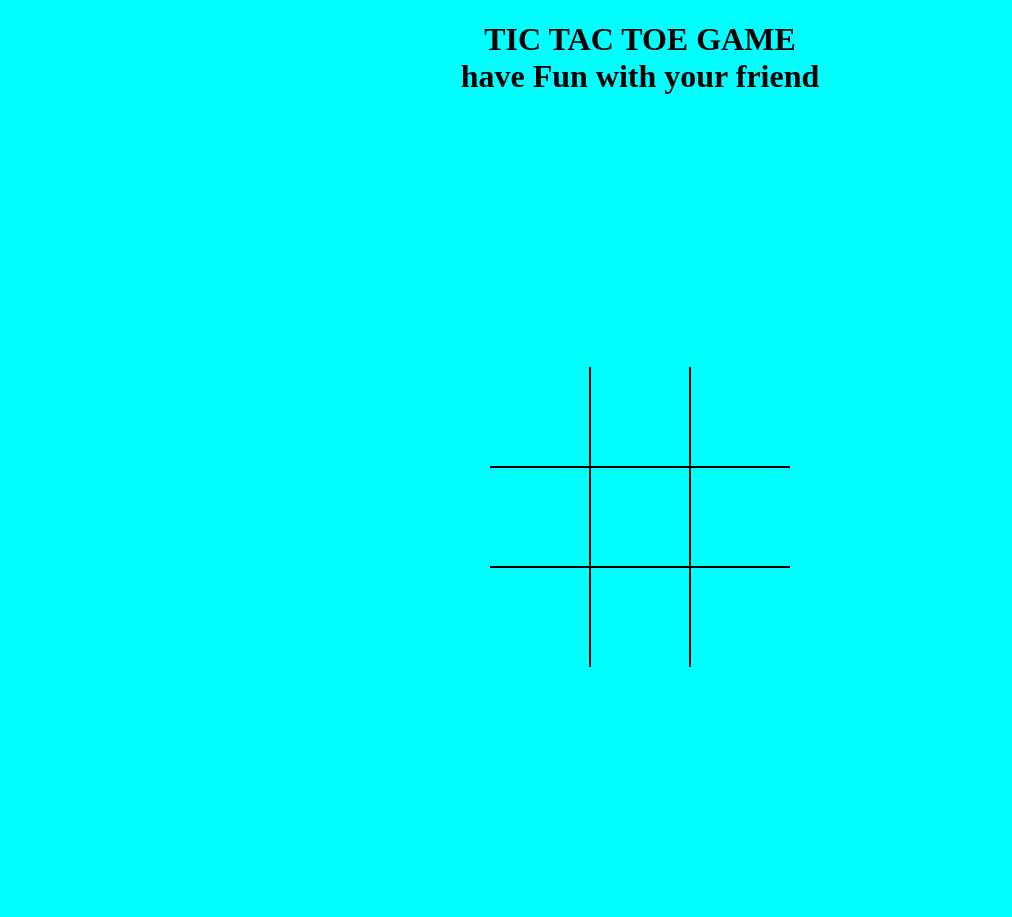
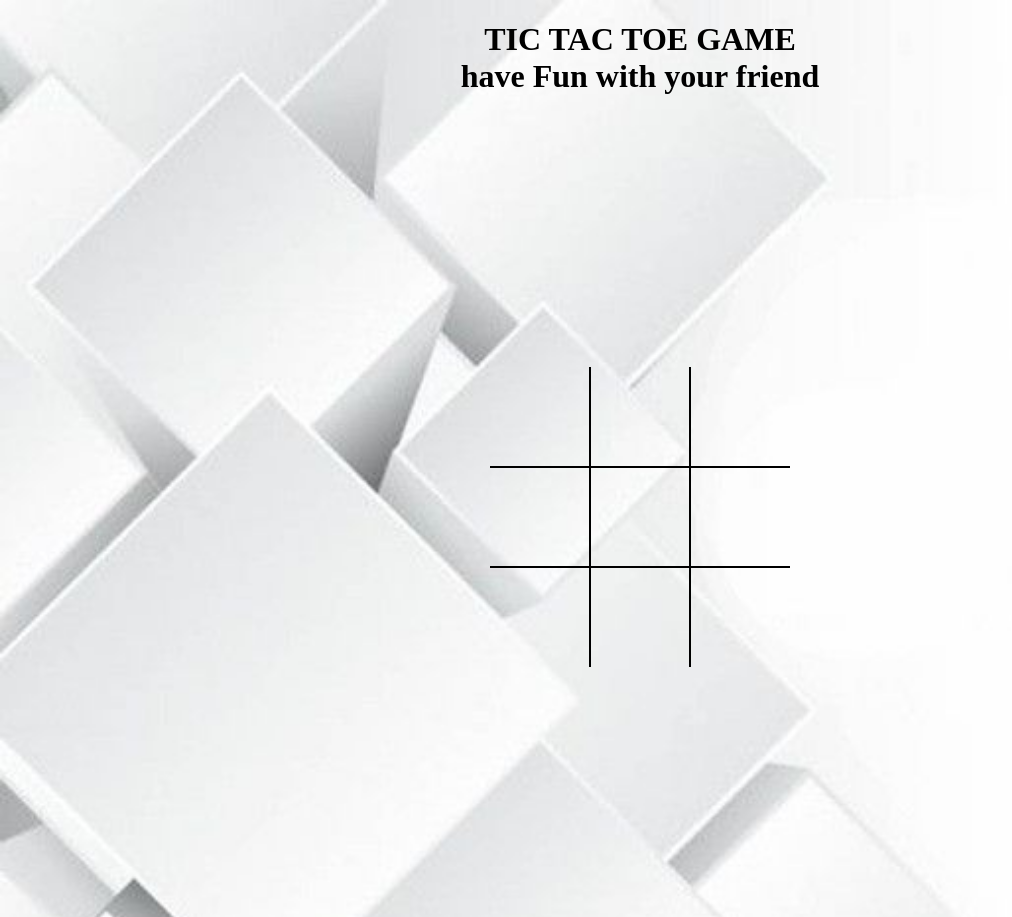
Before and after one commit to abhinashreddyp25/TIC-TAC-TOE, a plain HTML site: page index.html in a window 1280 px wide. Shown: the whole page, without its empty margins (0-1012 px from the left). Drawn offline with Linux system fonts and the light colour scheme.

Commit message:
Add files via upload

```diff
--- a/index.html
+++ b/index.html
@@ -8,7 +8,14 @@
     <script src="script.js" defer></script>
     <title>Document</title>
   </head>
-  <body style="background-color: aqua">
+  <body
+    style="
+      background-image: url(wall4.jpg);
+      background-size: cover;
+      height: 90vh;
+      background-repeat: no-repeat;
+    "
+  >
     <h1 style="text-align: center">
       TIC TAC TOE GAME <br />have Fun with your friend
     </h1>
```
Also changed, not shown: wall4.jpg (added).
